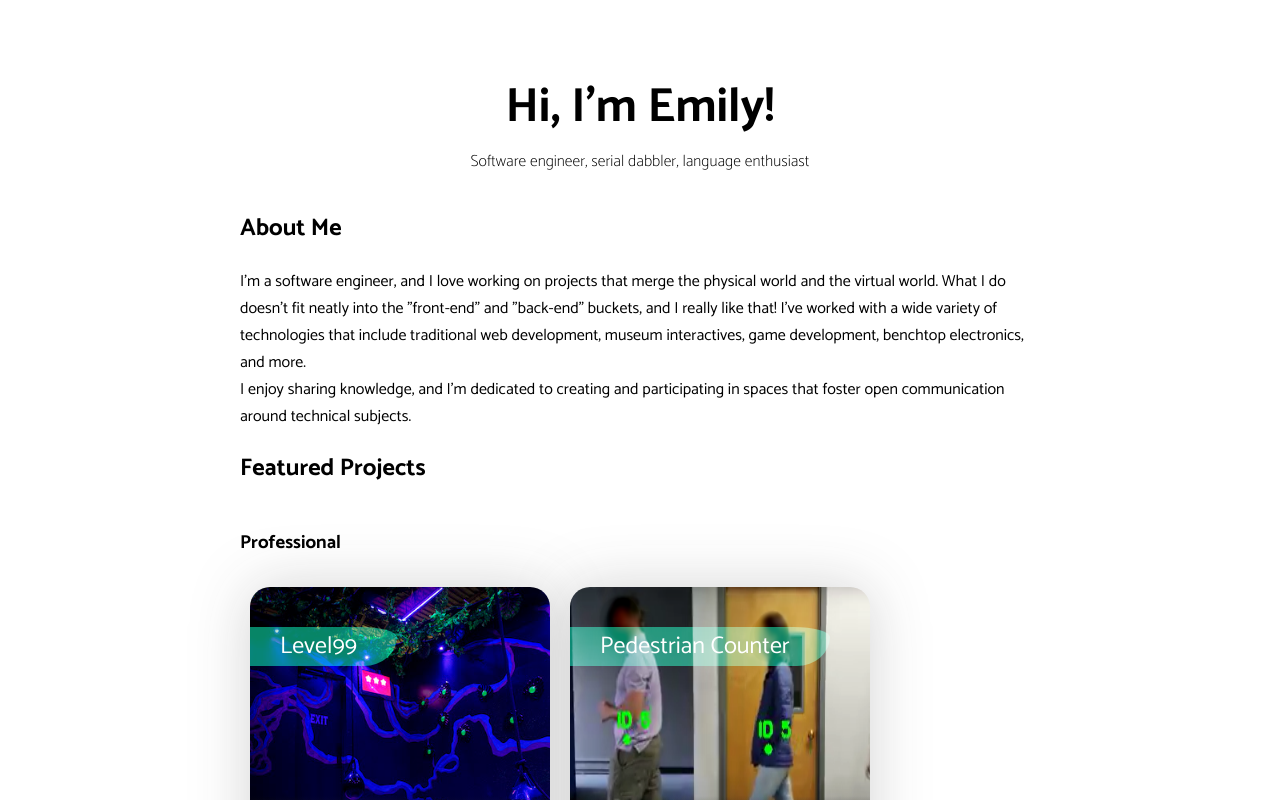
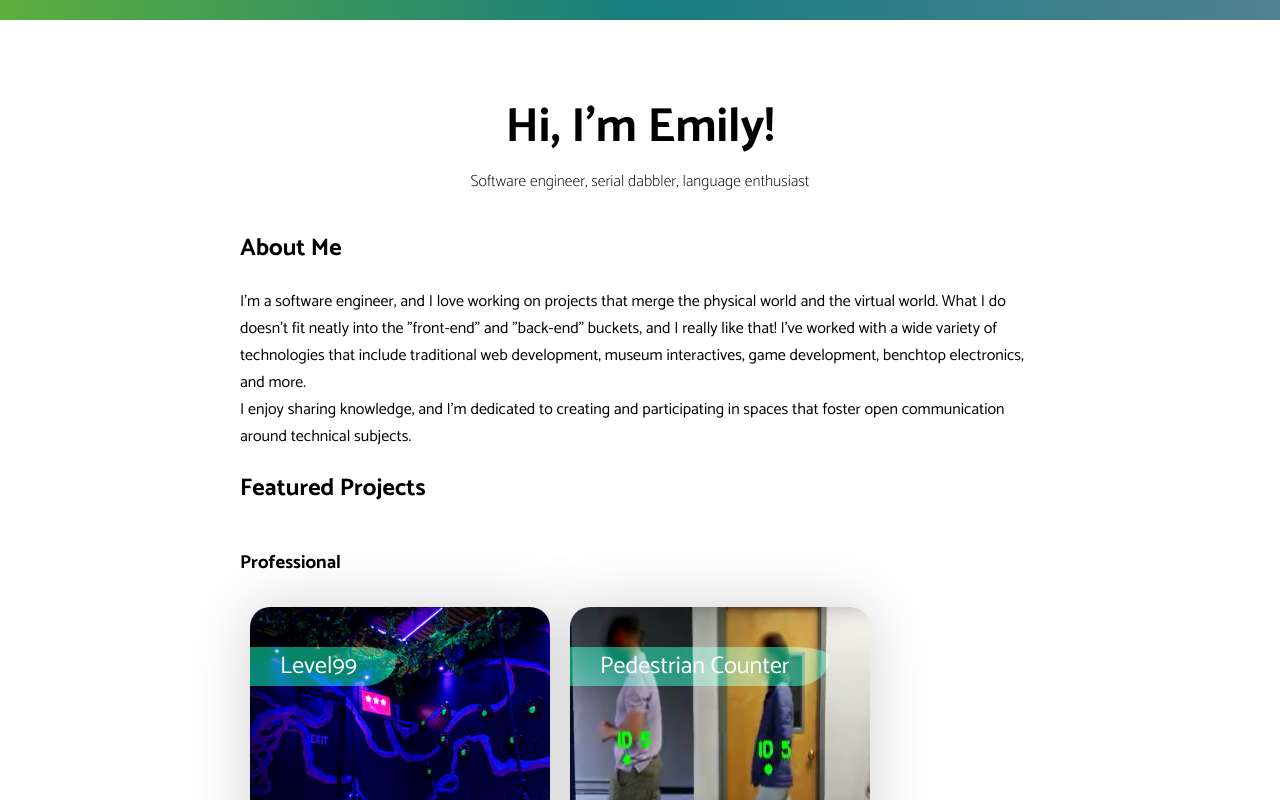
Before and after one commit to awordforthat/echarles-website, a Next.js app: page / in a window 1280 px wide. Shown: the top 800 px of the page. Built offline with nearby package versions, Linux system fonts and the light colour scheme.

Commit message:
add portfolio links; add color bar with shifting colors

```diff
--- a/pages/index.tsx
+++ b/pages/index.tsx
@@ -5,6 +5,7 @@ import Head from 'next/head';
 // components
 import { Link } from '../ui/link';
 import { Project } from '../ui/project';
+import { IProject } from './api/project';
 
 // config
 import { projects } from '../content';
@@ -12,11 +13,15 @@ import { projects } from '../content';
 // styles
 import styles from '../styles/Home.module.scss';
 import theming from '../styles/theming.module.scss';
-import { IProject } from './api/project';
+import animations from '../styles/animations.module.scss';
 
 const Home: NextPage = () => {
   return (
     <div className={styles.container}>
+      <div
+        style={{ width: '100vw', height: '20px' }}
+        className={`${styles['color-bar']} ${animations.colorshift}`}
+      />
       <Head>
         <title>Oh hi!</title>
         <meta name="description" content="Emily Charles - personal website" />
@@ -106,7 +111,7 @@ const Home: NextPage = () => {
         </section> */}
       </main>
 
-      <footer className={styles.footer}>
+      <footer className={`${styles.footer} ${animations.colorshift}`}>
         <div id="construction">
           <div>
             This site is a bit of a sandbox. Please forgive any rough edges!
@@ -115,10 +120,20 @@ const Home: NextPage = () => {
         </div>
         <ul>
           <li>
+            <Link text="Resume" target="/ECharlesResume.pdf" download={true} />
+          </li>
+          <li>
             <Link text="Contact" target="mailto:hello@emilywcharles.com" />
           </li>
+
           <li>
-            <Link text="Resume" target="/ECharlesResume.pdf" download={true} />
+            <Link text="Github" target="http://www.github.com/awordforthat" />
+          </li>
+          <li>
+            <Link
+              text="LinkedIn"
+              target="https://www.linkedin.com/in/emily-charles-a87716126/"
+            />
           </li>
         </ul>
       </footer>
--- a/styles/Home.module.scss
+++ b/styles/Home.module.scss
@@ -1,3 +1,5 @@
+@import "./palette.scss";
+
 .container {
   align-items: center;
   display: flex;
@@ -5,6 +7,11 @@
   justify-content: center;
   min-height: 100vh;
   padding: 0 2rem;
+
+  .color-bar {
+    height: 20px;
+    width: 100vw;
+  }
 }
 
 .main {
@@ -30,10 +37,9 @@
 
 .footer {
   align-items: center;
-  border-top: 1px solid #eaeaea;
   display: flex;
   flex-direction: column;
-  height: 100px;
+  height: 200px;
   justify-content: center;
   padding: unset;
   position: relative;
--- /dev/null
+++ b/styles/animations.module.scss
@@ -0,0 +1,54 @@
+
+@property --a{
+  inherits: false;
+  initial-value: rgb(7, 133, 101);
+  syntax: "<color>";
+}
+@property --b{
+  inherits: false;
+  initial-value: rgb(62, 105, 185);
+  syntax: "<color>";
+}
+@property --c{
+  inherits: false;
+  initial-value: rgb(128, 190, 46);
+  syntax: "<color>";
+}
+
+@keyframes colorshift {
+  // css variables and keyframe animations don't play nicely together :(
+  // so we have a bit of a mess until the world catches up
+
+  0% {
+    --a: rgb(7, 133, 101);
+    --b: rgb(62, 105, 185);
+    --c: rgb(128, 190, 46);
+  }
+
+  25% {
+    --a: rgb(128, 190, 46);
+    --b: rgb(7, 133, 101);
+    --c: rgb(62, 105, 185);
+  }
+
+  50% {
+    --a: rgb(62, 105, 185);
+    --b: rgb(128, 190, 46);
+    --c: rgb(7, 133, 101);
+  }
+
+  100% {
+    --a: rgb(7, 133, 101);
+    --b: rgb(62, 105, 185);
+    --c: rgb(128, 190, 46);
+  }
+}
+
+.colorshift {
+  animation: colorshift 60s infinite;
+  background: linear-gradient(90deg, var(--a), var(--b), var(--c));
+  // initial colors for firefox to work correctly
+  --a: rgb(7, 133, 101);
+  --b: rgb(62, 105, 185);
+  --c: rgb(128, 190, 46);
+}
```
Also changed, not shown: 1 other file (tests, documents, lock files or other folders).
